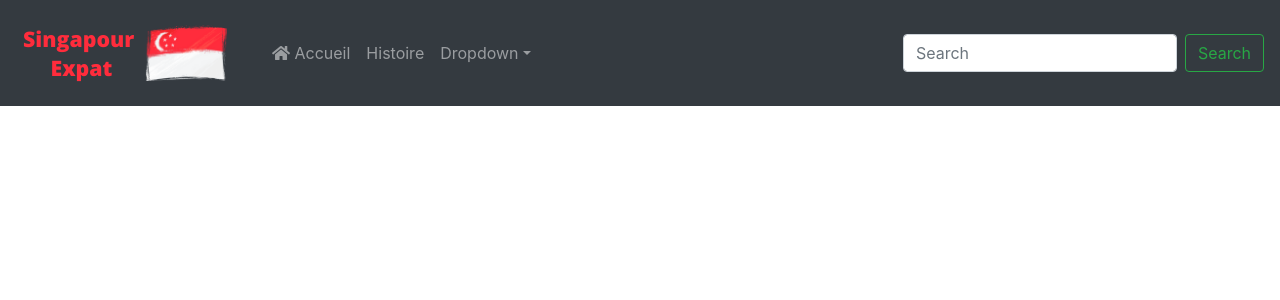
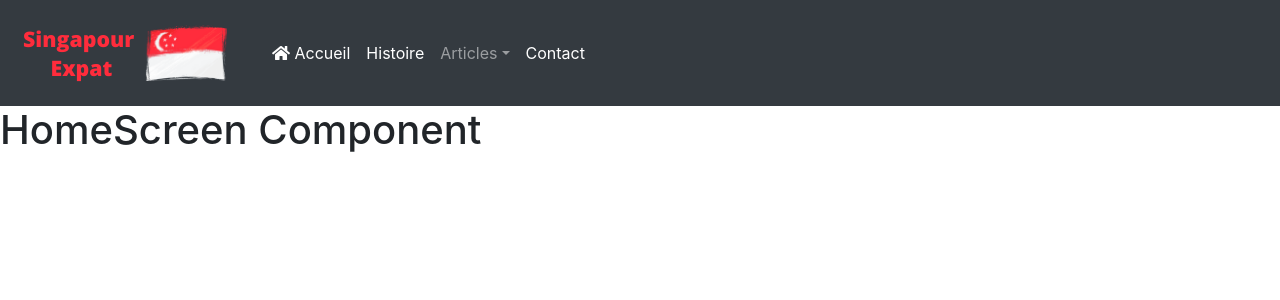
Before and after one commit to Asif-Dev-Fr/MERN-stack-Singapore-blog, a React (Create React App) app in the folder frontend/: page / in a window 1280 px wide. Shown: the top 300 px of the page. Built offline with nearby package versions, Linux system fonts and the light colour scheme; no server answers.

Commit message:
improvement project

```diff
--- a/frontend/package.json
+++ b/frontend/package.json
@@ -1,5 +1,6 @@
 {
   "name": "frontend",
+  "proxy": "http://127.0.0.1:5000",
   "version": "0.1.0",
   "private": true,
   "dependencies": {
--- a/frontend/src/App.css
+++ b/frontend/src/App.css
@@ -1,38 +1,3 @@
-.App {
-  text-align: center;
+.navbar-color {
+  color: #FFF !important;
 }
-
-.App-logo {
-  height: 40vmin;
-  pointer-events: none;
-}
-
-@media (prefers-reduced-motion: no-preference) {
-  .App-logo {
-    animation: App-logo-spin infinite 20s linear;
-  }
-}
-
-.App-header {
-  background-color: #282c34;
-  min-height: 100vh;
-  display: flex;
-  flex-direction: column;
-  align-items: center;
-  justify-content: center;
-  font-size: calc(10px + 2vmin);
-  color: white;
-}
-
-.App-link {
-  color: #61dafb;
-}
-
-@keyframes App-logo-spin {
-  from {
-    transform: rotate(0deg);
-  }
-  to {
-    transform: rotate(360deg);
-  }
-}
--- a/frontend/src/App.js
+++ b/frontend/src/App.js
@@ -1,18 +1,29 @@
-import React from 'react';
+import React, { useEffect } from 'react';
 import './App.css';
 import { BrowserRouter } from 'react-router-dom';
 
 import NavbarTop from './Components/Navbar';
+import HomeScreen from './Screens/HomeScreen';
 
 const App = () => {
 
   // Retrieve data :
+  /*
+  useEffect(() => {
+    const fetchData = async (articleId) => {
+      const response = await fetch("/nos-articles");
+      const data = await response.json();
+      console.log(data);
+    }
+    fetchData();
+  },[]); */
 
 
   return (
     <BrowserRouter>
       <div className="container-fluid  p-0">
         <NavbarTop />
+        <HomeScreen />
 
       </div>
     </BrowserRouter>
--- a/frontend/src/Components/Navbar.js
+++ b/frontend/src/Components/Navbar.js
@@ -1,7 +1,7 @@
 import React from 'react';
 import { Link } from 'react-router-dom';
 
-import {Navbar, NavDropdown, Nav, Form, FormControl, Button} from 'react-bootstrap';
+import { Navbar, NavDropdown, Nav } from 'react-bootstrap';
 
 const NavbarTop = () => {
 
@@ -14,21 +14,19 @@ const NavbarTop = () => {
             </Navbar.Brand>
             <Navbar.Toggle aria-controls="basic-navbar-nav" />
             <Navbar.Collapse id="basic-navbar-nav">
-                <Nav className="mr-auto text-center">
-                    <Link className="nav-link" to="/"><i className="fas fa-home"></i> Accueil </Link>
-                    <Nav.Link href="./">Histoire</Nav.Link>
-                    <NavDropdown title="Dropdown" id="basic-nav-dropdown">
+                <Nav className="mr-auto text-center navbar-color">
+                    <Link className="nav-link navbar-color" to="/"><i className="fas fa-home"></i> Accueil </Link>
+                    <Nav.Link className="navbar-color" href="./">Histoire</Nav.Link>
+                    <NavDropdown title="Articles" id="basic-nav-dropdown">
                         <NavDropdown.Item href="#action/3.1">Action</NavDropdown.Item>
                         <NavDropdown.Item href="#action/3.2">Another action</NavDropdown.Item>
                         <NavDropdown.Item href="#action/3.3">Something</NavDropdown.Item>
                         <NavDropdown.Divider />
                         <NavDropdown.Item href="#action/3.4">Separated link</NavDropdown.Item>
                     </NavDropdown>
+                    <Nav.Link className="navbar-color" href="./">Contact</Nav.Link>
                 </Nav>
-                <Form inline>
-                    <FormControl type="text" placeholder="Search" className="mr-sm-2" />
-                    <Button variant="outline-success">Search</Button>
-                </Form>
+
             </Navbar.Collapse>
         </Navbar>
     )
--- /dev/null
+++ b/frontend/src/Screens/HomeScreen.js
@@ -0,0 +1,24 @@
+import React, { useState, useEffect } from 'react';
+
+const HomeScreen = () => {
+
+    const [articles, setArticles] = useState([]);
+
+    // Retrieve data :
+    useEffect(() => {
+        const fetchData = async (articleId) => {
+            const response = await fetch("/api/nos-articles");
+            const data = await response.json();
+            console.log(data);
+        }
+        fetchData();
+    },[]);
+
+    return(
+        <div>
+            <h1>HomeScreen Component</h1>
+        </div>
+    )
+}
+
+export default HomeScreen;
```
Also changed, not shown: package.json (+8 -1 lines), .babelrc (added), 2 other files (tests, documents, lock files or other folders).
